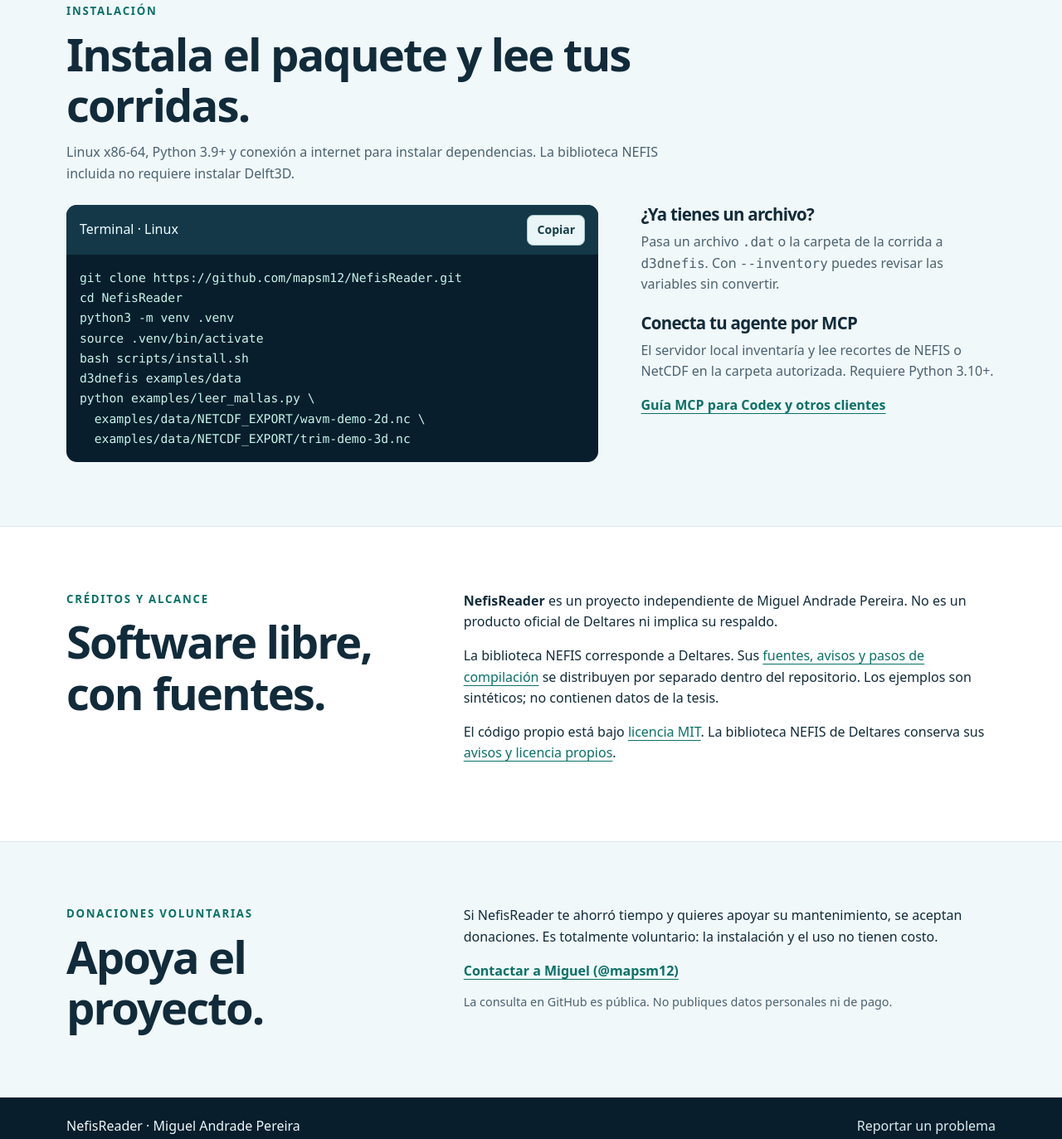
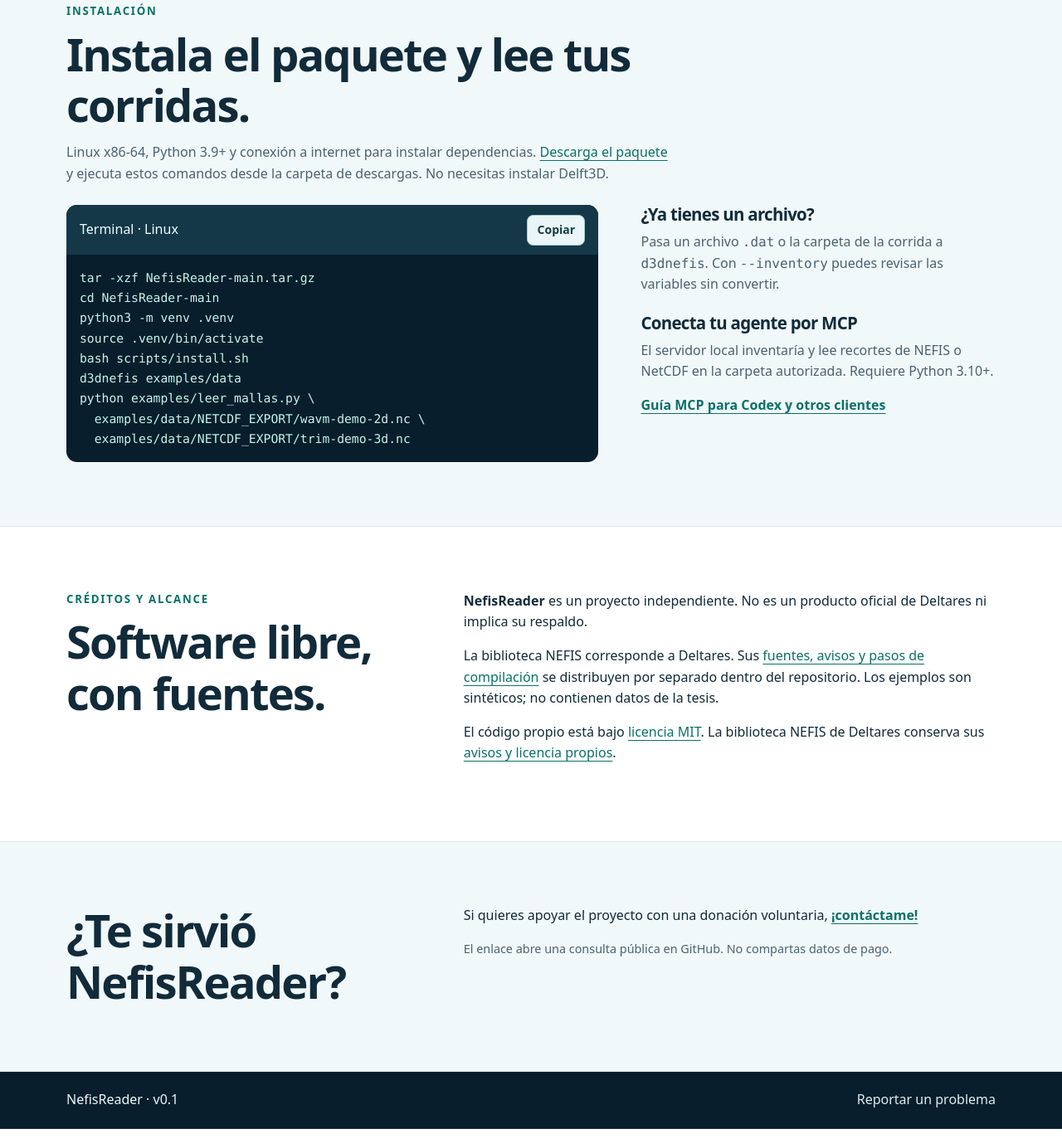
Before and after one commit to mapsm12/NefisReader, a plain HTML site: page docs/index.html in a window 1280 px wide. Shown: the part 1450-2823 px from the top of the page at 83% size. Drawn offline with Linux system fonts and the light colour scheme.

Commit message:
Keep project attribution discreet and simplify donation contact

```diff
--- a/docs/index.html
+++ b/docs/index.html
@@ -81,11 +81,11 @@
     <section id="instalar" class="setup">
       <div class="shell section">
         <div class="section-head"><p class="eyebrow">INSTALACIÓN</p><h2>Instala el paquete y lee tus corridas.</h2>
-          <p>Linux x86-64, Python 3.9+ y conexión a internet para instalar dependencias. La biblioteca NEFIS incluida no requiere instalar Delft3D.</p></div>
+          <p>Linux x86-64, Python 3.9+ y conexión a internet para instalar dependencias. <a href="https://github.com/mapsm12/NefisReader/archive/refs/heads/main.tar.gz">Descarga el paquete</a> y ejecuta estos comandos desde la carpeta de descargas. No necesitas instalar Delft3D.</p></div>
         <div class="setup-grid">
           <div class="terminal"><div class="terminal-top"><span>Terminal · Linux</span><button data-copy="install-command" class="small" type="button">Copiar</button></div>
-<pre id="install-command"><code>git clone https://github.com/mapsm12/NefisReader.git
-cd NefisReader
+<pre id="install-command"><code>tar -xzf NefisReader-main.tar.gz
+cd NefisReader-main
 python3 -m venv .venv
 source .venv/bin/activate
 bash scripts/install.sh
@@ -104,19 +104,18 @@ python examples/leer_mallas.py \
     </section>
     <section id="creditos" class="shell section credits">
       <div><p class="eyebrow">CRÉDITOS Y ALCANCE</p><h2>Software libre, con fuentes.</h2></div>
-      <div><p><strong>NefisReader</strong> es un proyecto independiente de Miguel Andrade Pereira. No es un producto oficial de Deltares ni implica su respaldo.</p>
+      <div><p><strong>NefisReader</strong> es un proyecto independiente. No es un producto oficial de Deltares ni implica su respaldo.</p>
         <p>La biblioteca NEFIS corresponde a Deltares. Sus <a href="https://github.com/mapsm12/NefisReader/blob/main/native/README.md">fuentes, avisos y pasos de compilación</a> se distribuyen por separado dentro del repositorio. Los ejemplos son sintéticos; no contienen datos de la tesis.</p>
         <p>El código propio está bajo <a href="https://github.com/mapsm12/NefisReader/blob/main/LICENSE">licencia MIT</a>. La biblioteca NEFIS de Deltares conserva sus <a href="https://github.com/mapsm12/NefisReader/blob/main/AVISOS.md">avisos y licencia propios</a>.</p></div>
     </section>
     <section id="apoyar" class="setup">
       <div class="shell section credits">
-        <div><p class="eyebrow">DONACIONES VOLUNTARIAS</p><h2>Apoya el proyecto.</h2></div>
-        <div><p>Si NefisReader te ahorró tiempo y quieres apoyar su mantenimiento, se aceptan donaciones. Es totalmente voluntario: la instalación y el uso no tienen costo.</p>
-          <a class="textlink" href="https://github.com/mapsm12/NefisReader/issues/new?title=Consulta%20sobre%20donaciones%20a%20NefisReader">Contactar a Miguel (@mapsm12)</a>
-          <p class="fine">La consulta en GitHub es pública. No publiques datos personales ni de pago.</p></div>
+        <div><h2>¿Te sirvió NefisReader?</h2></div>
+        <div><p>Si quieres apoyar el proyecto con una donación voluntaria, <a class="textlink" href="https://github.com/mapsm12/NefisReader/issues/new?title=Consulta%20sobre%20donaciones%20a%20NefisReader">¡contáctame!</a></p>
+          <p class="fine">El enlace abre una consulta pública en GitHub. No compartas datos de pago.</p></div>
       </div>
     </section>
   </main>
-  <footer class="top"><div class="shell nav"><span>NefisReader · Miguel Andrade Pereira</span><a href="https://github.com/mapsm12/NefisReader/issues">Reportar un problema</a></div></footer>
+  <footer class="top"><div class="shell nav"><span>NefisReader · v0.1</span><a href="https://github.com/mapsm12/NefisReader/issues">Reportar un problema</a></div></footer>
 </body>
 </html>
```
Also changed, not shown: 3 other files.
